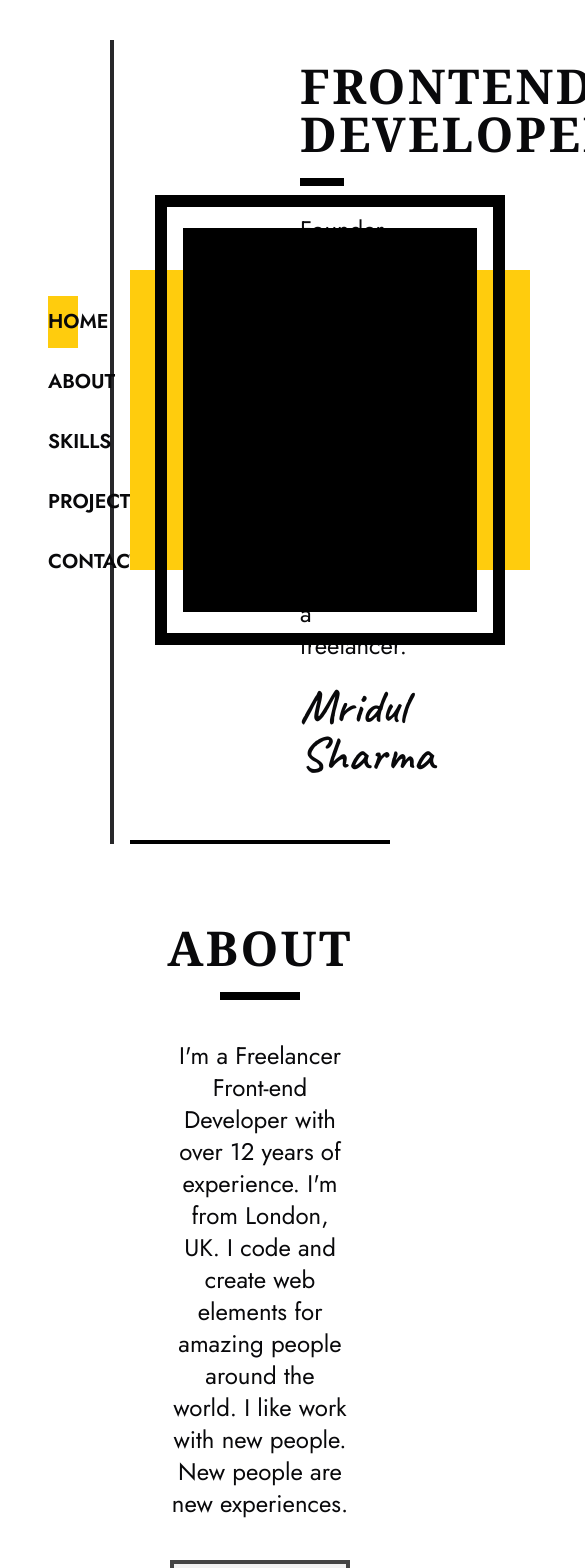
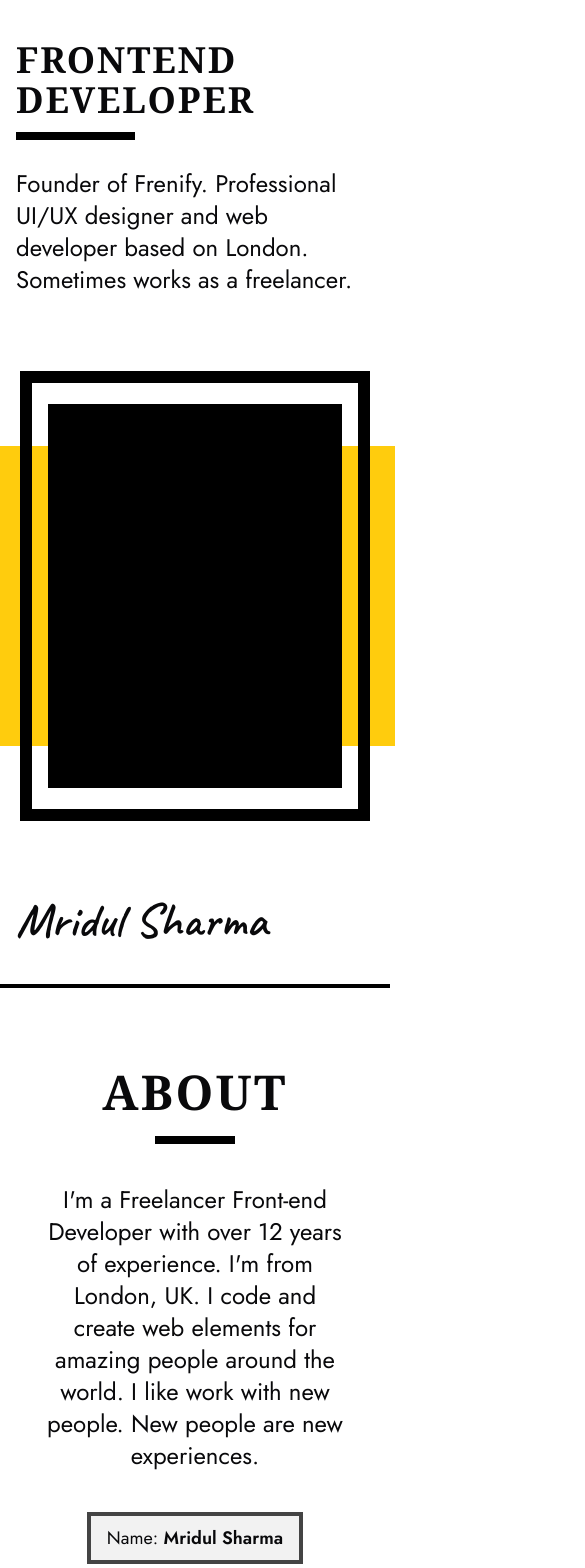
Before and after one commit to mriduldevelops/portfolio, a Next.js app: page / in a window 390 px wide. Shown: the top 1568 px of the page, 585 px wide, since content can reach past the window. Built offline with nearby package versions, Linux system fonts and the light colour scheme.

Commit message:
added responsiveness

```diff
--- a/src/components/About.jsx
+++ b/src/components/About.jsx
@@ -12,13 +12,13 @@ function About() {
         <p className='mt-10 text-2xl text-center'>I'm a Freelancer Front-end Developer with over 12 years of experience. I'm from London, UK. I code and create web elements for amazing people around the world. I like work with new people. New people are new experiences.</p>
         <div className='mt-10 flex gap-4 justify-center flex-wrap'>
           <div className='bg-[#f2f2f2] border-4 border-[#444444] px-4 py-2'>
-            <p className='text-xl'>Name: <span className='font-semibold'>Mridul Sharma</span></p>
+            <p className='text-lg md:text-xl'>Name: <span className='font-semibold'>Mridul Sharma</span></p>
           </div>
           <div className='bg-[#f2f2f2] border-4 border-[#444444] px-4 py-2'>
-            <p className='text-xl'>Email: <span className='font-semibold'>sharmamridul045@gmail.com</span></p>
+            <p className='text-lg md:text-xl'>Email: <span className='font-semibold'>sharmamridul045@gmail.com</span></p>
           </div>
           <div className='bg-[#f2f2f2] border-4 border-[#444444] px-4 py-2'>
-            <p className='text-xl'>Phone: <span className='font-semibold'>+917060753394</span></p>
+            <p className='text-lg md:text-xl'>Phone: <span className='font-semibold'>+917060753394</span></p>
           </div>
         </div>
         <div className='flex flex-col items-center mt-20 group'>
--- a/src/components/Contact.jsx
+++ b/src/components/Contact.jsx
@@ -7,9 +7,9 @@ function Contact() {
                 <h2 className='text-5xl font-semibold font-serif tracking-wider'>CONTACT</h2>
                 <hr className='border-4 border-black mt-5 w-20' />
                 <div className='mt-10 w-full space-y-5'>
-                    <div className='w-full flex gap-5'>
-                        <input type="text" placeholder='Name *' className='border-2 border-black w-1/2 text-xl px-4 py-2 placeholder:text-black' />
-                        <input type="email" placeholder='Email *' className='border-2 border-black w-1/2 text-xl px-4 py-2 placeholder:text-black' />
+                    <div className='w-full flex flex-col md:flex-row  gap-5'>
+                        <input type="text" placeholder='Name*' className='border-2 border-black w-full md:w-1/2 text-xl px-4 py-2 placeholder:text-black' />
+                        <input type="email" placeholder='Email*' className='border-2 border-black w-full md:w-1/2 text-xl px-4 py-2 placeholder:text-black' />
                     </div>
                     <textarea rows={4} placeholder='Message' className='border-2 border-black w-full text-xl px-4 py-2 placeholder:text-black' />
                     <button
--- a/src/components/Content.jsx
+++ b/src/components/Content.jsx
@@ -7,7 +7,7 @@ import Contact from './Contact'
 
 function Content() {
   return (
-    <div className='w-4/6 h-[200vh] absolute right-0'>
+    <div className='w-full lg:w-4/6 h-[200vh] absolute right-0'>
         <Hero/>
         <About/>
         <Skill/>
--- a/src/components/Hero.jsx
+++ b/src/components/Hero.jsx
@@ -2,20 +2,28 @@ import React from 'react'
 
 function Hero() {
     return (
-        <div className='h-screen flex jost border-b-4 border-black'>
-            <div className='w-1/2 bg-white flex items-center'>
-            <div className='relative flex items-center justify-center right-0'>
-                <div className='z-10 w-[400px] h-[300px] bg-custom'></div>
-                <div className='absolute w-[350px] h-[450px] border-[12px] border-black z-10 flex justify-center items-center'>
-                    <div className='w-[90%] h-[90%] bg-black'></div>
+        <div className='md:h-[700px] lg::h-screen flex jost border-b-4 border-black py-10 md:px-10 lg:px-0 flex-col md:flex-row'>
+            <div className='w-full h-[600px] md:h-auto md:w-1/2 bg-white md:flex items-center justify-center hidden'>
+                <div className='relative flex items-center justify-center right-0'>
+                    <div className='z-10 w-[400px] h-[300px] bg-custom'></div>
+                    <div className='absolute w-[350px] h-[450px] border-[12px] border-black z-10 flex justify-center items-center'>
+                        <div className='w-[90%] h-[90%] bg-black'></div>
+                    </div>
                 </div>
             </div>
-            </div>
-            <div className='w-2/3 pl-10 flex flex-col justify-center'>
-                <h2 className='text-5xl font-semibold font-serif tracking-wider'>FRONTEND DEVELOPER</h2>
-                <hr className='border-4 border-black mt-5 mb-7 w-1/3' />
-                <p className='text-2xl w-3/4'>Founder of Frenify. Professional UI/UX designer and web developer based on London. Sometimes works as a freelancer.</p>
-                <span className='text-5xl font-semibold mt-5 caveat'>Mridul Sharma</span>
+            <div className='w-full md:w-2/3 px-4 md:pl-10 flex flex-col justify-center'>
+                <h2 className='text-4xl md:text-5xl font-semibold font-serif tracking-wider'>FRONTEND DEVELOPER</h2>
+                <hr className='border-4 border-black mt-3 md:mt-5 mb-7 w-1/3' />
+                <p className='text-2xl lg:w-3/4 pr-4 md:pr-0'>Founder of Frenify. Professional UI/UX designer and web developer based on London. Sometimes works as a freelancer.</p>
+                <div className='w-full h-[600px] md:h-auto md:w-1/2 bg-white flex items-center justify-center md:hidden'>
+                    <div className='relative flex items-center justify-center right-0'>
+                        <div className='z-10 w-[400px] h-[300px] bg-custom'></div>
+                        <div className='absolute w-[350px] h-[450px] border-[12px] border-black z-10 flex justify-center items-center'>
+                            <div className='w-[90%] h-[90%] bg-black'></div>
+                        </div>
+                    </div>
+                </div>
+                <span className='text-5xl font-semibold md:mt-5 caveat'>Mridul Sharma</span>
             </div>
 
         </div>
--- a/src/components/Menu.jsx
+++ b/src/components/Menu.jsx
@@ -9,7 +9,7 @@ function Menu() {
   }
 
   return (
-    <div className='h-screen w-2/6 fixed px-4 pt-10 jost'>
+    <div className='h-screen w-2/6 fixed px-4 pt-10 jost hidden lg:block'>
       <div className='px-8 border-r-4 border-zinc-800 h-full w-full flex flex-col justify-center gap-2'>
         <a href="#">
         <button
--- a/src/components/Project.jsx
+++ b/src/components/Project.jsx
@@ -47,23 +47,23 @@ function Project() {
         <hr className='border-4 border-black mt-5 w-20' />
         <div className='mt-10 space-y-10'>
           {projects.map((project, index) => (
-            <div className={`flex gap-10 ${index % 2 == !0 ? "flex-row-reverse" : ""}`} key={index}>
-              <div className='w-1/3 aspect-square grid items-center overflow-hidden'>
+            <div className={`flex flex-col md:flex-row px-4 gap-10 ${index % 2 == !0 ? "md:flex-row-reverse" : ""}`} key={index}>
+              <div className=' md:w-1/3 aspect-square grid items-center overflow-hidden'>
                 <img src={project.img} alt="project image" className='w-auto ' />
               </div>
               <div className='flex items-center'>
                 <div className='space-y-5 w-full'>
                   <h5 className='text-3xl font-semibold font-serif tracking-wider underline decoration-custom'>{project.name}</h5>
                   <p className='text-lg'>{project.skills}</p>
-                  <div className='flex items-center gap-5 w-full'>
-                    <Link href={project.siteLink} className='w-60'>
+                  <div className='flex flex-col md:flex-row items-center gap-5 w-full'>
+                    <Link href={project.siteLink} className='w-full md:w-60'>
                       <button
                         className={`bg-custom w-full text-xl font-semibold py-3 hover:bg-black hover:text-white transition-colors duration-300`}
                       >
                         VISIT SITE
                       </button>
                     </Link>
-                    <Link href={project.codeLink} className='w-60'>
+                    <Link href={project.codeLink} className='w-full md:w-60'>
                       <button
                         className={`bg-custom w-full text-xl font-semibold py-3 hover:bg-black hover:text-white transition-colors duration-300`}
                       >
--- a/src/components/Skill.jsx
+++ b/src/components/Skill.jsx
@@ -12,7 +12,7 @@ function Skill() {
                     {skills.map((skill, index)=>(
                         <div className='border-4 border-black p-2' key={index}>
                         <div className='bg-custom p-2'>
-                            <p className='text-2xl font-serif font-semibold'>{skill}</p>
+                            <p className='ext-lg md:text-2xl font-serif font-semibold'>{skill}</p>
                         </div>
                     </div>
                     ))}
```
Also changed, not shown: src/components/Tabs.jsx (+6 -4 lines).
